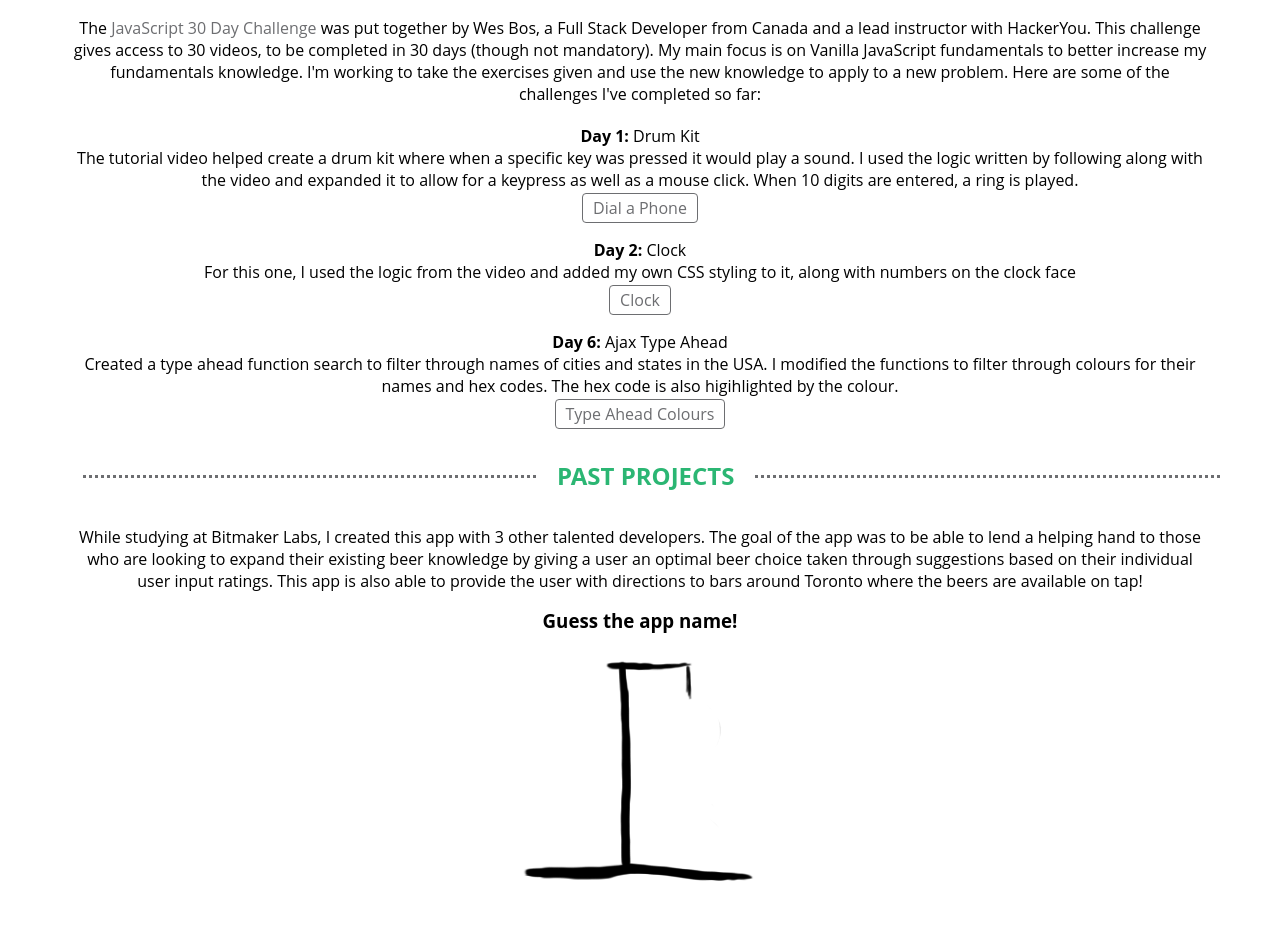
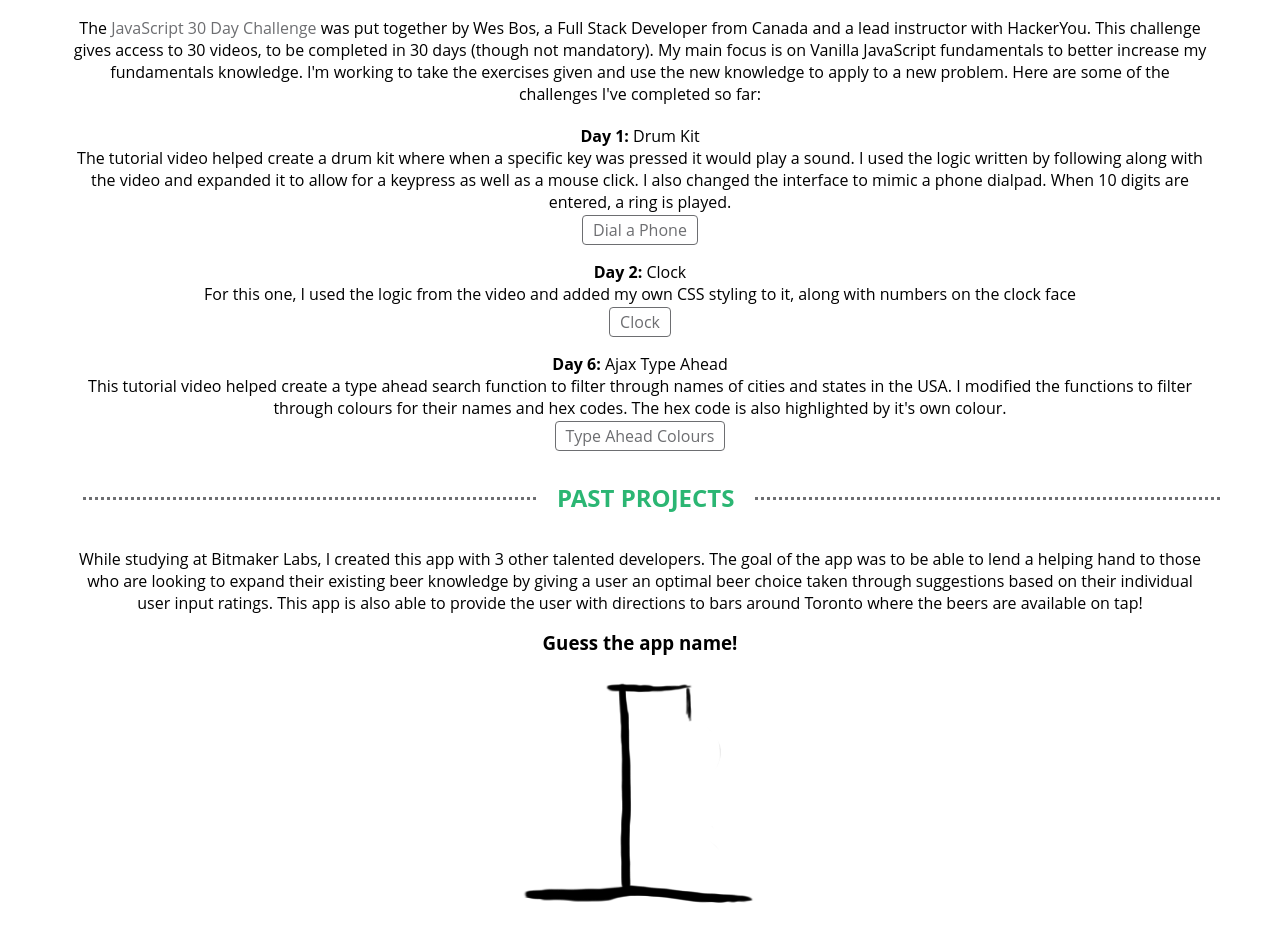
Before and after one commit to lor104/rosentzveig, a plain HTML site: page index.html in a window 1280 px wide. Shown: the part 1564-2489 px from the top of the page. Drawn offline with nearby package versions, Linux system fonts and the light colour scheme.

Commit message:
fix typos

```diff
--- a/index.html
+++ b/index.html
@@ -111,7 +111,7 @@
           <h2 class="border"><span>Current Projects</span></h2>
           <h3>JavaScript30 Challenge</h3>
           <p>The <a class="no-style" href="https://javascript30.com/" target="_blank">JavaScript 30 Day Challenge</a> was put together by Wes Bos, a Full Stack Developer from Canada and a lead instructor with HackerYou. This challenge gives access to 30 videos, to be completed in 30 days (though not mandatory). My main focus is on Vanilla JavaScript fundamentals to better increase my fundamentals knowledge. I'm working to take the exercises given and use the new knowledge to apply to a new problem. Here are some of the challenges I've completed so far:</p>
-          <p> <strong>Day 1:</strong> Drum Kit<br> The tutorial video helped create a drum kit where when a specific key was pressed it would play a sound. I used the logic written by following along with the video and expanded it to allow for a keypress as well as a mouse click. When 10 digits are entered, a ring is played. <br>
+          <p> <strong>Day 1:</strong> Drum Kit<br> The tutorial video helped create a drum kit where when a specific key was pressed it would play a sound. I used the logic written by following along with the video and expanded it to allow for a keypress as well as a mouse click. I also changed the interface to mimic a phone dialpad. When 10 digits are entered, a ring is played. <br>
           </p>
           <a class="cProject" href="./day1/phone.html">Dial a Phone</a>
 
@@ -119,7 +119,7 @@
           </p>
           <a class="cProject" href="./day2/clock.html">Clock</a>
 
-          <p> <strong>Day 6:</strong> Ajax Type Ahead <br>Created a type ahead function search to filter through names of cities and states in the USA. I modified the functions to filter through colours for their names and hex codes. The hex code is also higihlighted by the colour. <br>
+          <p> <strong>Day 6:</strong> Ajax Type Ahead <br>This tutorial video helped create a type ahead search function to filter through names of cities and states in the USA. I modified the functions to filter through colours for their names and hex codes. The hex code is also highlighted by it's own colour. <br>
           </p>
           <a class="cProject" href="./day6/typeahead.html">Type Ahead Colours</a>
       </div>
```
Also changed, not shown: day6/typeahead.html (+3 -3 lines).
